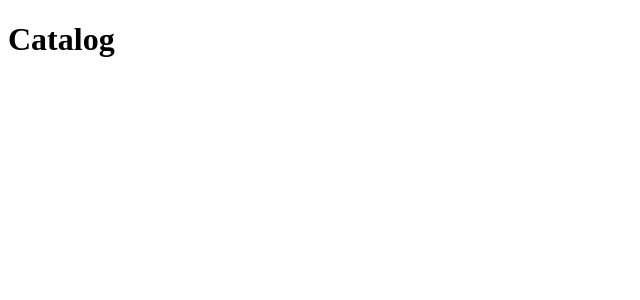
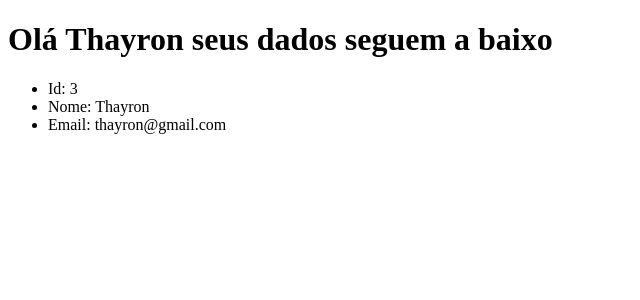
Before and after one commit to thayronFeitosa/Redux-React, a React (Create React App) app: page / in a window 1280 px wide. Shown: the top 300 px of the page, without its empty margins (0-640 px from the left). Built offline with nearby package versions, Linux system fonts and the light colour scheme; the HTML template or start-up script is replaced by a standard one.

Commit message:
Listando todos os dados do store global com o uso do getState

```diff
--- a/src/components/Catalog.tsx
+++ b/src/components/Catalog.tsx
@@ -2,10 +2,19 @@ import { useStore } from 'react-redux';
 
 const Catalog: React.FC = () => {
     const store = useStore();
-    console.log(store.getState());
+    const { id, name, email } = store.getState();
 
     return (
-        <h1>Catalog</h1>
+        <>
+        <h1>Olá { name } seus dados seguem a baixo</h1>
+        <ul>
+            <li>Id: {id} </li>
+            <li>Nome: { name }</li>
+            <li>Email: { email }</li>
+        </ul>
+        </>
+
+
     );
 };
 
--- a/src/store/index.tsx
+++ b/src/store/index.tsx
@@ -1,5 +1,11 @@
 import { createStore } from 'redux'; //funçao principal
 
-const store = createStore(() => []);
+const store = createStore(() => {
+    return {
+        id: 3,
+        name: 'Thayron',
+        email: 'thayron@gmail.com'
+    }
+});
 
 export default store;
```
Also changed, not shown: 1 other file (tests, documents, lock files or other folders).
